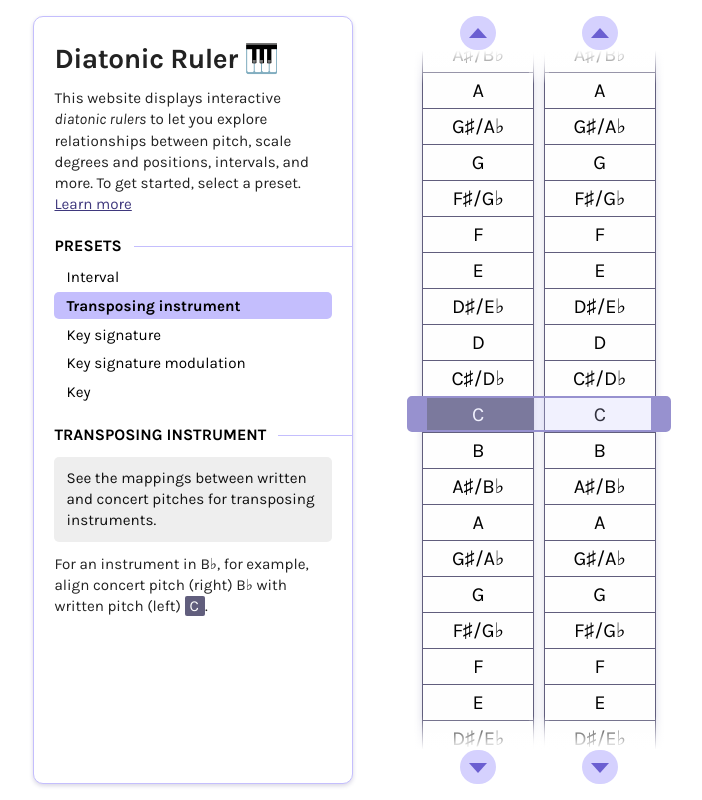
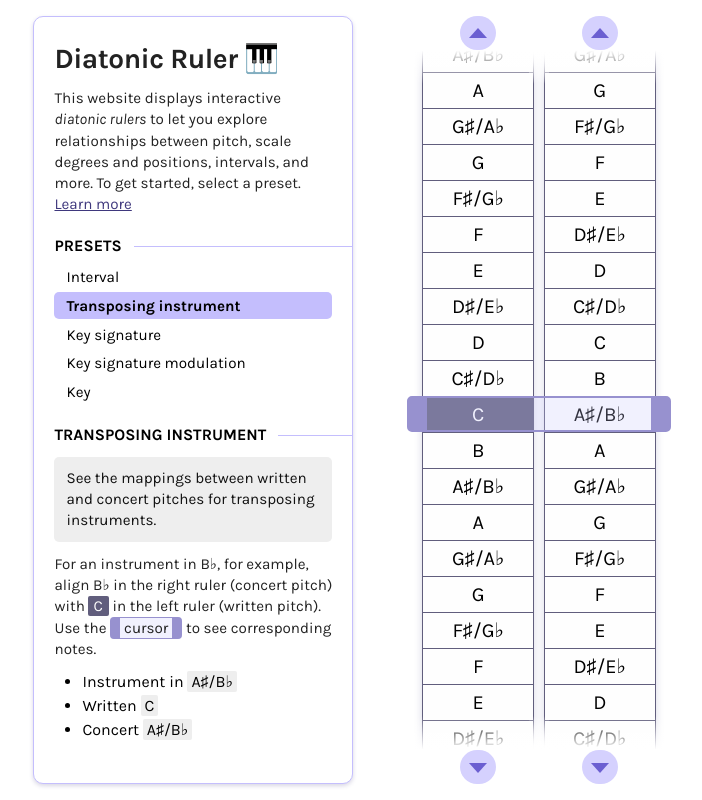
Before and after one commit to katmh/diatonic, a Svelte app: page / in a window 1280 px wide. Both pictures are taken after a click on the label "Transposing instrument". Shown: the whole page, without its empty margins (277-979 px from the left). Built offline with nearby package versions, Linux system fonts and the light colour scheme.

Commit message:
transposing instrument preset

```diff
--- a/src/components/presets/Interval.svelte
+++ b/src/components/presets/Interval.svelte
@@ -1,5 +1,5 @@
 <script lang="ts">
-    import { inWindow, rulers } from "../../stores";
+    import { inWindow, rulers, rulerIDs } from "../../stores";
     import items from "../../data/items";
 
     let lowerPitch: string, higherPitch: string, interval: string;
@@ -15,16 +15,8 @@
     const getLowerPitch = () => {
         // find diff between P1 and current interval,
         // apply that diff to current pitch
-
-        const intervalIndex = items["interval"].indexOf(interval);
-        const diff = 24 - intervalIndex; // 24 is index of "P1"
-
-        // my data structures are bad
-        const keys = Object.keys($rulers);
-        const key =
-            keys[keys.findIndex((key) => $rulers[key].type === "pitch")];
-        const pitchRulerItems = $rulers[key].items;
-
+        const diff = 24 - items["interval"].indexOf(interval); // 24 is index of "P1"
+        const pitchRulerItems = $rulers[$rulerIDs[0]].items;
         const pitchIndex = pitchRulerItems.indexOf(higherPitch);
         return pitchRulerItems[pitchIndex + diff];
     };
--- a/src/components/presets/TransposingInstrument.svelte
+++ b/src/components/presets/TransposingInstrument.svelte
@@ -1,9 +1,37 @@
+<script lang="ts">
+    import { inWindow, rulers, rulerIDs, windowPosition } from "../../stores";
+
+    let written: string, concert: string, transposition: string;
+    $: {
+        [written, concert] = $inWindow.map((tup) => tup[1]);
+        transposition = getTransposition();
+    }
+
+    const getTransposition = () => {
+        // find diff between written C and window
+        // apply that diff to concert pitch
+        const writtenRulerItems = $rulers[$rulerIDs[0]].items;
+        const diff = writtenRulerItems.indexOf("C") - $windowPosition;
+        const concertRulerItems = $rulers[$rulerIDs[1]].items;
+        const concertIndex = concertRulerItems.indexOf($inWindow[1][1]);
+        return concertRulerItems[concertIndex + diff];
+    };
+</script>
+
 <p class="description">
     See the mappings between written and concert pitches for transposing
     instruments.
 </p>
 
 <p>
-    For an instrument in B♭, for example, align concert pitch (right) B♭ with
-    written pitch (left) <span class="inline_highlight">C</span>.
+    For an instrument in B♭, for example, align B♭ in the right ruler (concert
+    pitch) with <span class="inline_highlight">C</span> in the left ruler
+    (written pitch). Use the
+    <span class="inline_cursor">cursor</span> to see corresponding notes.
 </p>
+
+<ul>
+    <li>Instrument in <span class="dynamic">{transposition}</span></li>
+    <li>Written <span class="dynamic">{written}</span></li>
+    <li>Concert <span class="dynamic">{concert}</span></li>
+</ul>
--- a/src/utils/updatePreset.ts
+++ b/src/utils/updatePreset.ts
@@ -2,9 +2,12 @@ import { rulers, rulerIDs } from "../stores.js";
 import generateID from "../utils/ID.js";
 import itemsInFractionalHeight from "./itemsInFractionalHeight.js";
 
-const getInitialPosition = (type) => {
+const getInitialPosition = (type, preset, n) => {
     if (type === "interval") {
         return (-24 + itemsInFractionalHeight(0.66));
+    }
+    if (preset === "transposing_instrument" && n == 1) {
+        return -2;
     }
     return 0;
 }
@@ -16,16 +19,16 @@ const updatePreset = (presetObject) => {
     }
     let newIDs = [];
     let newRulers = {};
-    presetObject.rulers.forEach(
-        (type) => {
-            const ID = generateID();
-            newIDs.push(ID);
-            newRulers[ID] = {
-                type,
-                position: getInitialPosition(type),
-                items: [],
-            };
-        });
+    for (let i = 0; i < presetObject.rulers.length; i++) {
+        const rulerType = presetObject.rulers[i];
+        const ID = generateID();
+        newIDs.push(ID);
+        newRulers[ID] = {
+            type: rulerType,
+            position: getInitialPosition(rulerType, presetObject.name, i),
+            items: [],
+        };
+    };
     rulers.update(() => newRulers); // oops, `rulers` MUST update before `rulerIDs`
     rulerIDs.update(() => newIDs);
 };
```
